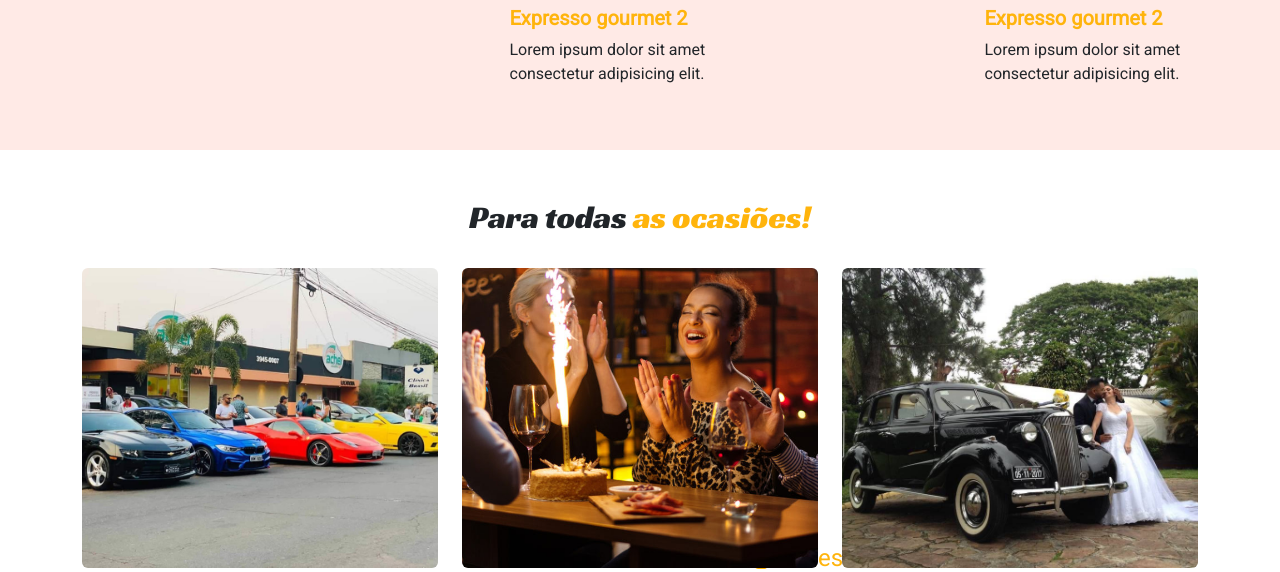
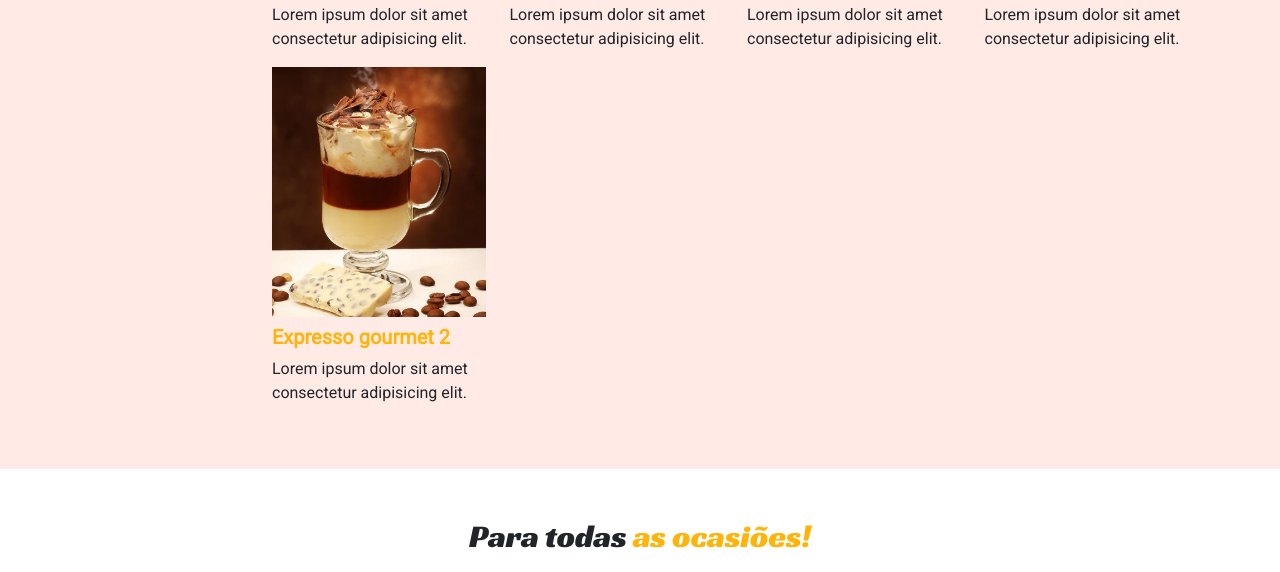
Before and after one commit to petersonpcs/Project-3-Petrol-and-coffee-, a plain HTML site: page index.html in a window 1280 px wide. Shown: the part 1509-2081 px from the top of the page. Drawn offline with nearby package versions, Linux system fonts and the light colour scheme.

Commit message:
Commit index & CSS modified

```diff
--- a/index.html
+++ b/index.html
@@ -7,8 +7,8 @@
     <link rel="preconnect" href="https://fonts.googleapis.com">
     <link rel="preconnect" href="https://fonts.gstatic.com" crossorigin>
     <link href="https://fonts.googleapis.com/css2?family=Racing+Sans+One&family=Roboto&display=swap" rel="stylesheet">
-    <link rel="stylesheet" href="https://cdn.jsdelivr.net/npm/bootstrap-icons@1.3.0/font/bootstrap-icons.css">
     <link href="https://cdn.jsdelivr.net/npm/bootstrap@5.3.2/dist/css/bootstrap.min.css" rel="stylesheet" integrity="sha384-T3c6CoIi6uLrA9TneNEoa7RxnatzjcDSCmG1MXxSR1GAsXEV/Dwwykc2MPK8M2HN" crossorigin="anonymous">
+    <link rel="stylesheet" href="https://cdn.jsdelivr.net/npm/bootstrap-icons@1.11.1/font/bootstrap-icons.css">
     <link rel="stylesheet" href="style.css">
 
 </head>
@@ -29,15 +29,15 @@
                         </a>
                     </li>
                     <li class="nav-item fw-bold">
+                        <a href="#cafes" class="nav-link">
+                            <i class="bi bi-cup-hot-fill"></i>
+                            Cafés
+                        </a>
+                    </li>
+                    <li class="nav-item fw-bold">
                         <a href="#eventos" class="nav-link">
                             <i class="bi bi-calendar-check me-1"></i>
                             Eventos
-                        </a>
-                    </li>
-                    <li class="nav-item fw-bold">
-                        <a href="#cafes" class="nav-link">
-                            <i class="bi bi-cup-hot-fill"></i>
-                            Cafés
                         </a>
                     </li>
                     <li class="nav-item fw-bold">
@@ -148,6 +148,12 @@
                                         <h5 class="text-colored fw-bold mt-2">Expresso gourmet 2</h5>
                                         <p>Lorem ipsum dolor sit amet consectetur adipisicing elit.</p>
                                     </div>
+                                    <div class="col-md-3">
+                                        <img class="d-block w-100" src="/images/gourmet2.jpg" alt="">
+                                        <h5 class="text-colored fw-bold mt-2">Expresso gourmet 2</h5>
+                                        <p>Lorem ipsum dolor sit amet consectetur adipisicing elit.</p>
+                                    </div>
+
                                 </div>
                             </div>
 
--- a/style.css
+++ b/style.css
@@ -81,7 +81,16 @@ body {
 #eventos {
     position: relative;
     object-fit: cover;
-    height: 300px;
     width: 100%;
     min-height: 100px;
 }
+
+#eventos img {
+    height: 315px;
+}
+
+/* Padronizando as imagens do cafe */
+#cafes img {
+    height: 250px;
+    object-fit: cover;
+}
```
